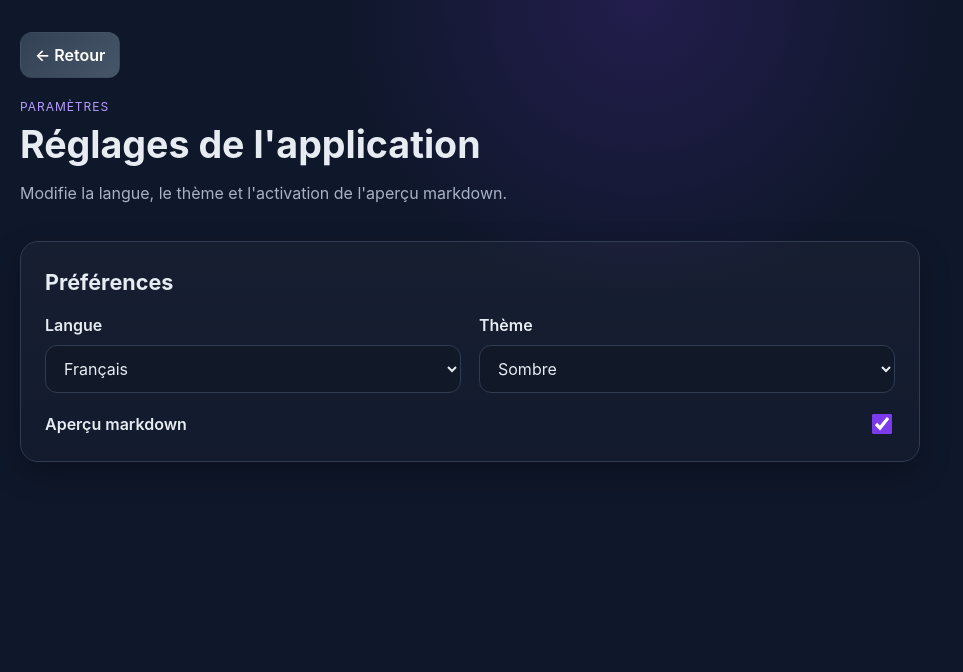
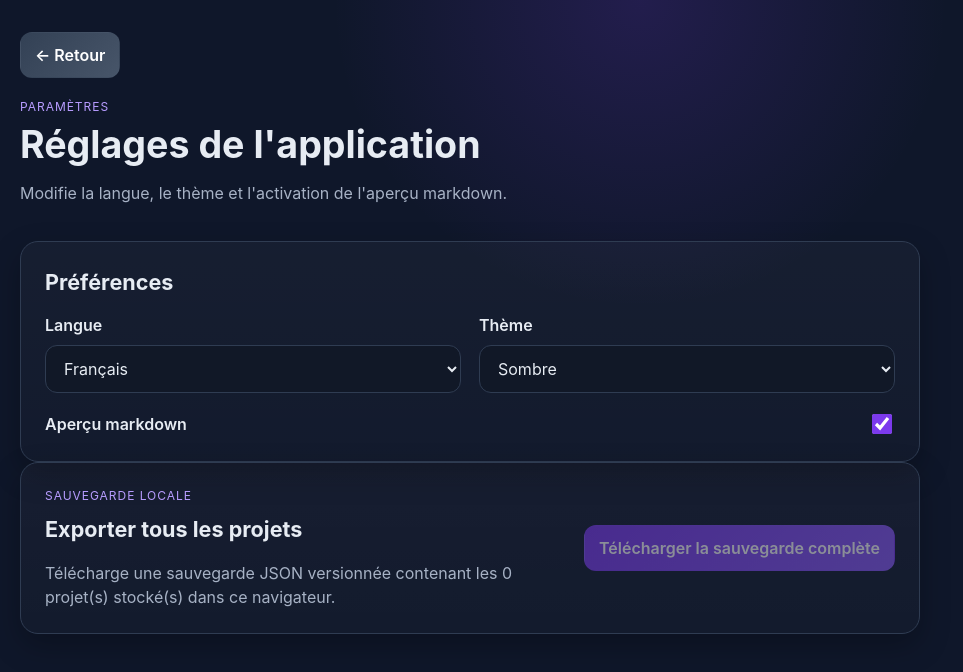
Before and after one commit to Carouan/ide-projectsmanager, a React (Vite) app: page / in a window 1280 px wide. Both pictures are taken after a click on the button "Paramètres". Shown: the top 672 px of the page, without its empty margins (0-963 px from the left). Built offline with nearby package versions, Linux system fonts and the light colour scheme.

Commit message:
feat(backup): export all projects as JSON bundle

```diff
--- a/src/App.jsx
+++ b/src/App.jsx
@@ -28,6 +28,7 @@ export default function App() {
     updateAttachment,
     removeAttachment,
     exportCurrentProjectJson,
+    exportAllProjectsJson,
     importProjectFromFile,
     exportCurrentProjectMarkdown,
     settings,
@@ -92,8 +93,10 @@ export default function App() {
     ) : (
       <SettingsScreen
         settings={settings}
+        projectCount={projects.length}
         onBack={handleBackFromSettings}
         onUpdateSettings={updateSettings}
+        onExportAllProjects={exportAllProjectsJson}
       />
     );
 
--- a/src/features/projects/screens/SettingsScreen.jsx
+++ b/src/features/projects/screens/SettingsScreen.jsx
@@ -1,5 +1,11 @@
 import { useI18n } from "../../../i18n/useI18n";
-export default function SettingsScreen({ settings, onBack, onUpdateSettings }) {
+export default function SettingsScreen({
+  settings,
+  projectCount = 0,
+  onBack,
+  onUpdateSettings,
+  onExportAllProjects,
+}) {
   const safeSettings = settings || {};
   const { t } = useI18n();
 
@@ -59,6 +65,24 @@ export default function SettingsScreen({ settings, onBack, onUpdateSettings }) {
             </label>
           </div>
         </section>
+
+        <section className="panel settings-backup-panel">
+          <div>
+            <div className="eyebrow">{t("settings.backup.eyebrow")}</div>
+            <h2>{t("settings.backup.title")}</h2>
+            <p className="hero-text">
+              {t("settings.backup.description", { count: projectCount })}
+            </p>
+          </div>
+          <button
+            className="btn btn-primary"
+            type="button"
+            disabled={projectCount === 0}
+            onClick={onExportAllProjects}
+          >
+            {t("settings.backup.exportAll")}
+          </button>
+        </section>
       </div>
     </div>
   );
--- a/src/i18n/en.json
+++ b/src/i18n/en.json
@@ -11,6 +11,10 @@
   "settings.language.en": "English",
   "settings.theme.dark": "Dark",
   "settings.theme.light": "Light",
+  "settings.backup.eyebrow": "Local backup",
+  "settings.backup.title": "Export all projects",
+  "settings.backup.description": "Download a versioned JSON backup containing the {{count}} project(s) stored in this browser.",
+  "settings.backup.exportAll": "Download full backup",
   "global.hero.eyebrow": "Local MVP - React + Vite",
   "global.hero.title": "Personal project IDE",
   "global.hero.description": "List of projects saved locally in the browser.",
--- a/src/i18n/fr.json
+++ b/src/i18n/fr.json
@@ -11,6 +11,10 @@
   "settings.language.en": "English",
   "settings.theme.dark": "Sombre",
   "settings.theme.light": "Clair",
+  "settings.backup.eyebrow": "Sauvegarde locale",
+  "settings.backup.title": "Exporter tous les projets",
+  "settings.backup.description": "Télécharge une sauvegarde JSON versionnée contenant les {{count}} projet(s) stocké(s) dans ce navigateur.",
+  "settings.backup.exportAll": "Télécharger la sauvegarde complète",
   "global.hero.eyebrow": "MVP local - React + Vite",
   "global.hero.title": "IDE de projet personnel",
   "global.hero.description": "Liste des projets sauvegardés localement dans le navigateur.",
--- a/src/index.css
+++ b/src/index.css
@@ -207,6 +207,21 @@ h3 {
   padding: 24px;
 }
 
+.settings-backup-panel {
+  display: flex;
+  align-items: center;
+  justify-content: space-between;
+  gap: 24px;
+}
+
+.settings-backup-panel .hero-text {
+  margin-bottom: 0;
+}
+
+.settings-backup-panel .btn {
+  flex: 0 0 auto;
+}
+
 .empty-state {
   padding: 36px 24px;
   text-align: center;
@@ -293,6 +308,12 @@ select:focus {
   opacity: 0.96;
 }
 
+.btn:disabled {
+  cursor: not-allowed;
+  opacity: 0.5;
+  transform: none;
+}
+
 .btn-primary {
   background: linear-gradient(135deg, var(--primary), var(--primary-2));
 }
@@ -333,7 +354,8 @@ select:focus {
   .topbar,
   .project-card-header,
   .panel-header,
-  .backlog-item-top {
+  .backlog-item-top,
+  .settings-backup-panel {
     flex-direction: column;
     align-items: stretch;
   }
--- a/src/services/jsonTransfer.js
+++ b/src/services/jsonTransfer.js
@@ -1,3 +1,19 @@
+export const PROJECT_BUNDLE_FORMAT = "ide-projectsmanager.project-bundle";
+export const PROJECT_BUNDLE_VERSION = 1;
+
+export function createProjectBundle(projects, options = {}) {
+  const safeProjects = Array.isArray(projects) ? projects : [];
+  const exportedAt = options.exportedAt || new Date().toISOString();
+
+  return {
+    format: PROJECT_BUNDLE_FORMAT,
+    version: PROJECT_BUNDLE_VERSION,
+    exportedAt,
+    projectCount: safeProjects.length,
+    projects: safeProjects,
+  };
+}
+
 export function downloadJsonFile(filename, data) {
   const json = JSON.stringify(data, null, 2);
   const blob = new Blob([json], { type: "application/json;charset=utf-8" });
--- a/src/store/useAppStore.js
+++ b/src/store/useAppStore.js
@@ -8,7 +8,11 @@ import {
   savePersistedUserProfile,
 } from "../repositories/storageRepository";
 import { createEmptyProject } from "../services/projectFactory";
-import { downloadJsonFile, readJsonFile } from "../services/jsonTransfer";
+import {
+  createProjectBundle,
+  downloadJsonFile,
+  readJsonFile,
+} from "../services/jsonTransfer";
 import {
   projectToMarkdown,
   downloadMarkdownFile,
@@ -713,6 +717,16 @@ if (loaded.length > 0) {
     downloadJsonFile(`${safeSlug}.json`, project);
   }
 
+  function exportAllProjectsJson() {
+    if (projects.length === 0) return;
+
+    const exportedAt = new Date().toISOString();
+    const date = exportedAt.slice(0, 10);
+    const bundle = createProjectBundle(projects, { exportedAt });
+
+    downloadJsonFile(`ide-projectsmanager-backup-${date}.json`, bundle);
+  }
+
   async function importProjectFromFile(file) {
     const importedProject = stripLegacyProjectOwner(
       withProjectOwnerId(await readJsonFile(file), userProfile?.id)
@@ -783,6 +797,7 @@ if (loaded.length > 0) {
     updateProjectSettings,
     updateBacklogItemStatus,
     exportCurrentProjectJson,
+    exportAllProjectsJson,
     importProjectFromFile,
     exportCurrentProjectMarkdown,
   };
```
Also changed, not shown: 3 other files (tests, documents, lock files or other folders).
